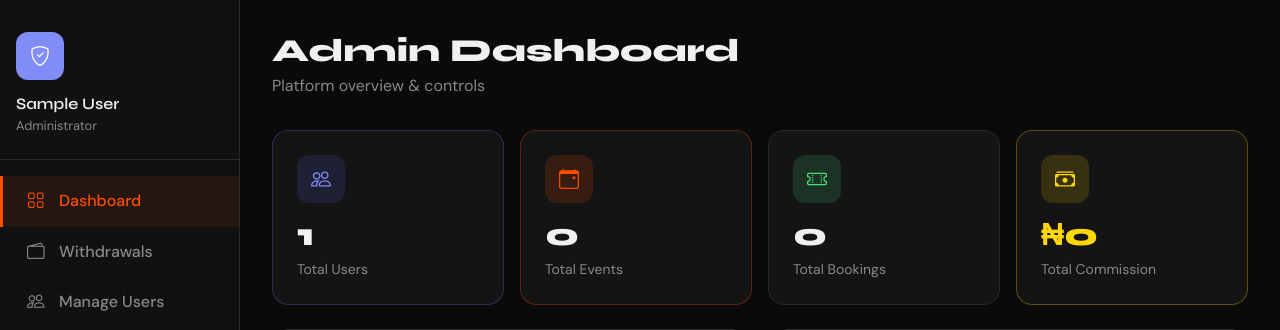
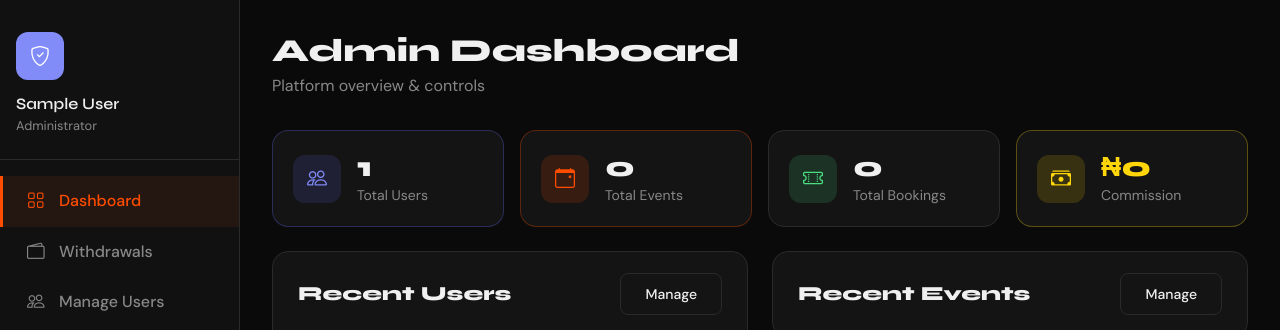
Before and after one commit to midex-hub/eventhub-django, a Django app: page /dashboard/admin/ in a window 1280 px wide. Shown: the part 79-409 px from the top of the page. Run offline with Django 4.2, Linux system fonts and the light colour scheme; the visitor is signed in with stand-in values (Sample User, id 1); data comes from the database, SQL or seed files in the repository; data that the repository does not hold is empty.

Commit message:
Fix: Stat cards horizontal layout and prevent text overflow

```diff
--- a/event_management/dashboard/templates/dashboard/admin_dashboard.html
+++ b/event_management/dashboard/templates/dashboard/admin_dashboard.html
@@ -25,32 +25,40 @@
 
     <!-- Stats -->
     <div class="row g-3 mb-4">
-      <div class="col-6 col-lg-3">
-        <div class="stat-card" style="border-color: rgba(99,102,241,0.3);">
-          <div class="stat-icon" style="background: rgba(99,102,241,0.15); color: #818cf8;"><i class="bi bi-people"></i></div>
-          <div class="stat-num mt-2">{{ users.count }}</div>
-          <div class="stat-label">Total Users</div>
+      <div class="col-12 col-sm-6 col-lg-3">
+        <div class="stat-card d-flex align-items-center gap-3" style="border-color: rgba(99,102,241,0.3); padding: 1.25rem;">
+          <div class="stat-icon flex-shrink-0" style="background: rgba(99,102,241,0.15); color: #818cf8;"><i class="bi bi-people"></i></div>
+          <div style="min-width: 0;">
+            <div class="stat-num text-truncate" style="font-size: clamp(1.25rem, 4vw, 1.75rem); line-height: 1.2;">{{ users.count }}</div>
+            <div class="stat-label">Total Users</div>
+          </div>
         </div>
       </div>
-      <div class="col-6 col-lg-3">
-        <div class="stat-card" style="border-color: rgba(255,77,0,0.3);">
-          <div class="stat-icon" style="background: rgba(255,77,0,0.15); color: var(--accent);"><i class="bi bi-calendar-event"></i></div>
-          <div class="stat-num mt-2">{{ events.count }}</div>
-          <div class="stat-label">Total Events</div>
+      <div class="col-12 col-sm-6 col-lg-3">
+        <div class="stat-card d-flex align-items-center gap-3" style="border-color: rgba(255,77,0,0.3); padding: 1.25rem;">
+          <div class="stat-icon flex-shrink-0" style="background: rgba(255,77,0,0.15); color: var(--accent);"><i class="bi bi-calendar-event"></i></div>
+          <div style="min-width: 0;">
+            <div class="stat-num text-truncate" style="font-size: clamp(1.25rem, 4vw, 1.75rem); line-height: 1.2;">{{ events.count }}</div>
+            <div class="stat-label">Total Events</div>
+          </div>
         </div>
       </div>
-      <div class="col-6 col-lg-3">
-        <div class="stat-card">
-          <div class="stat-icon" style="background: rgba(74,222,128,0.15); color: #4ade80;"><i class="bi bi-ticket-perforated"></i></div>
-          <div class="stat-num mt-2">{{ bookings.count }}</div>
-          <div class="stat-label">Total Bookings</div>
+      <div class="col-12 col-sm-6 col-lg-3">
+        <div class="stat-card d-flex align-items-center gap-3" style="padding: 1.25rem;">
+          <div class="stat-icon flex-shrink-0" style="background: rgba(74,222,128,0.15); color: #4ade80;"><i class="bi bi-ticket-perforated"></i></div>
+          <div style="min-width: 0;">
+            <div class="stat-num text-truncate" style="font-size: clamp(1.25rem, 4vw, 1.75rem); line-height: 1.2;">{{ bookings.count }}</div>
+            <div class="stat-label">Total Bookings</div>
+          </div>
         </div>
       </div>
-      <div class="col-6 col-lg-3">
-        <div class="stat-card" style="border-color: rgba(255,214,10,0.3);">
-          <div class="stat-icon" style="background: rgba(255,214,10,0.15); color: var(--accent2);"><i class="bi bi-cash-stack"></i></div>
-          <div class="stat-num mt-2" style="color: var(--accent2);">₦{{ total_commission }}</div>
-          <div class="stat-label">Total Commission</div>
+      <div class="col-12 col-sm-6 col-lg-3">
+        <div class="stat-card d-flex align-items-center gap-3" style="border-color: rgba(255,214,10,0.3); padding: 1.25rem;">
+          <div class="stat-icon flex-shrink-0" style="background: rgba(255,214,10,0.15); color: var(--accent2);"><i class="bi bi-cash-stack"></i></div>
+          <div style="min-width: 0;">
+            <div class="stat-num text-truncate" style="font-size: clamp(1.25rem, 4vw, 1.75rem); line-height: 1.2; color: var(--accent2);">₦{{ total_commission }}</div>
+            <div class="stat-label">Commission</div>
+          </div>
         </div>
       </div>
     </div>
```
Also changed, not shown: event_management/dashboard/templates/dashboard/attendee_dashboard.html (+14 -8 lines), event_management/dashboard/templates/dashboard/organizer_dashboard.html (+28 -20 lines).
